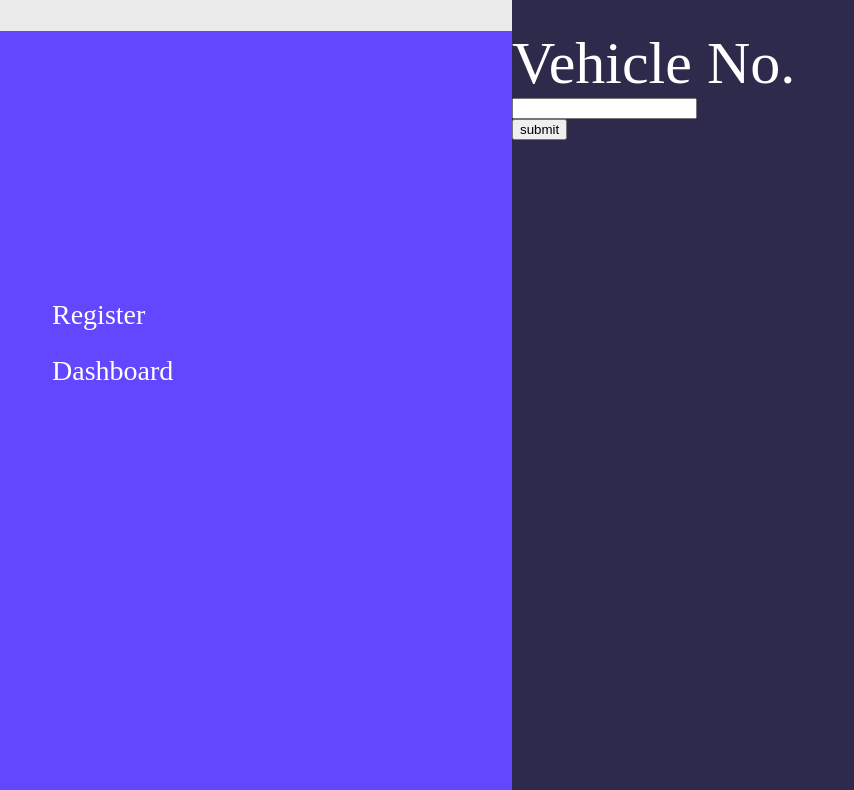
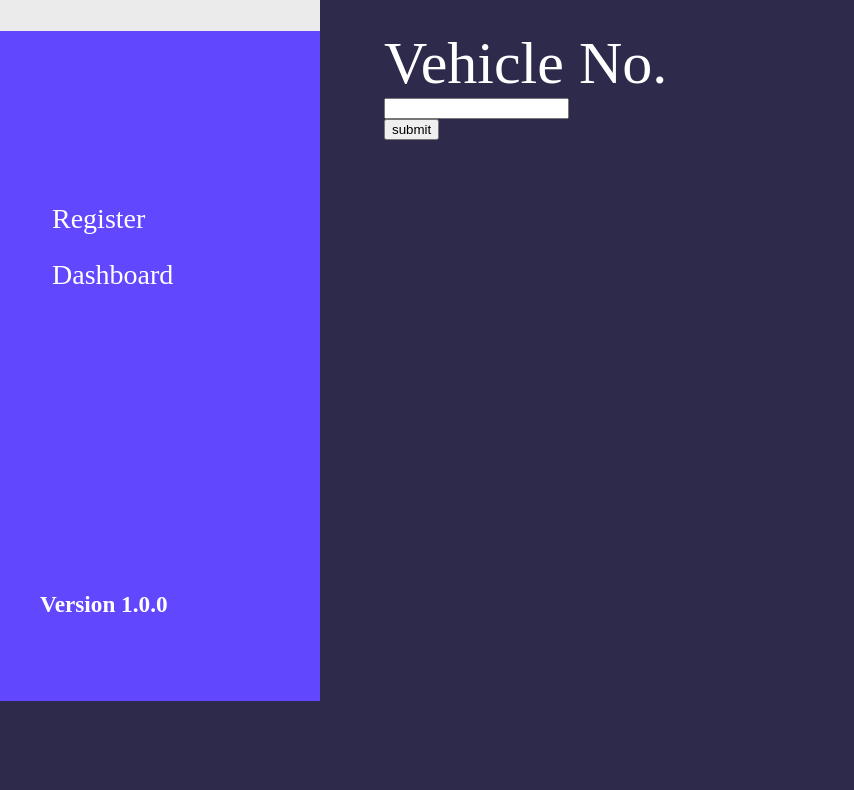
Before and after one commit to IamAbhinav03/Project-Yellow, a plain HTML site: page frontend/index.html in a window 1280 px wide. Shown: the part 99-889 px from the top of the page, without its empty margins (0-854 px from the left). After the commit the page ends 800 px from the top, so only its background shows below. Drawn offline with Linux system fonts and the light colour scheme.

Commit message:
Reverted to 25vw

```diff
--- a/frontend/style.css
+++ b/frontend/style.css
@@ -23,7 +23,7 @@ img {
   float: left;
   background-color: #6148ff;
   min-height: 100vh;
-  min-width: 40vw;
+  min-width: 25vw;
   /* outline: 5px solid green; */
 }
 
```
